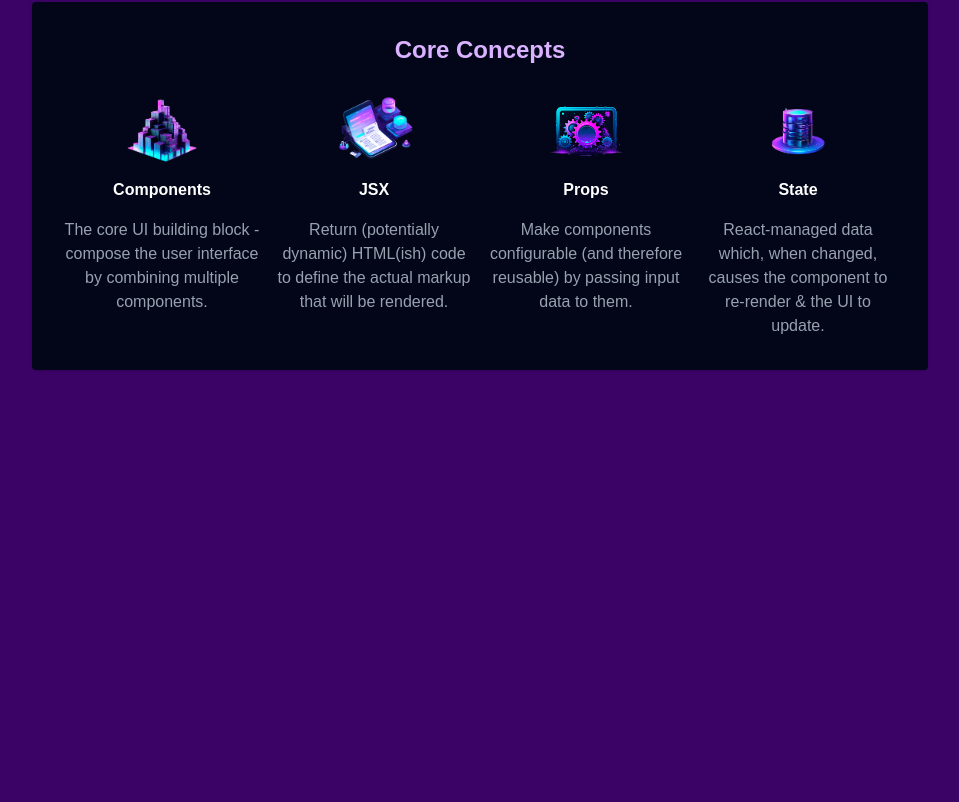
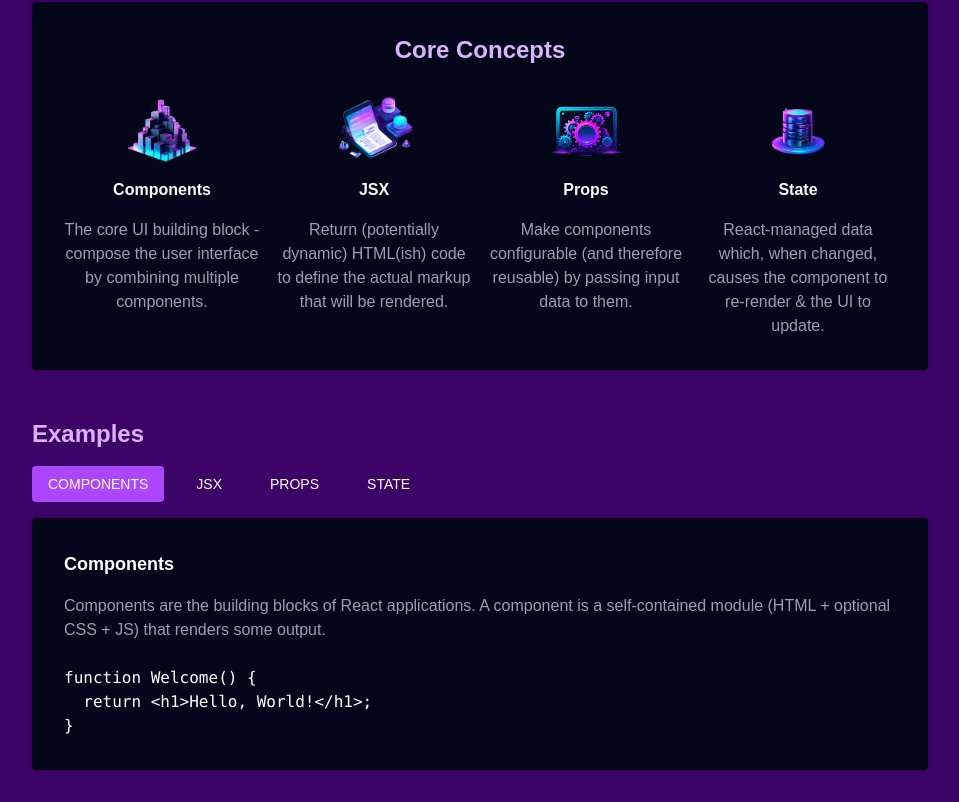
Before and after one commit to mfgcorpusjr/react-essentials, a React (Vite) app: page / in a window 1280 px wide. Shown: the part 354-1156 px from the top of the page, without its empty margins (160-1119 px from the left). Before the commit the page ends 800 px from the top, so only its background shows below. Built offline with nearby package versions, Linux system fonts and the light colour scheme; a web font is replaced by a local one.

Commit message:
Section: Examples

```diff
--- a/src/App.tsx
+++ b/src/App.tsx
@@ -1,12 +1,13 @@
 import Header from "@/components/Header";
 import CoreConcepts from "@/components/CoreConcepts";
+import Examples from "@/components/Examples";
 
 export default function App() {
   return (
     <div className="max-w-4xl mx-auto space-y-12">
       <Header />
-
       <CoreConcepts />
+      <Examples />
     </div>
   );
 }
--- /dev/null
+++ b/src/components/ExampleContent.tsx
@@ -0,0 +1,17 @@
+import { type Example } from "@/types";
+
+type ExampleContentProps = {
+  example: Example;
+};
+
+export default function ExampleContent({ example }: ExampleContentProps) {
+  return (
+    <>
+      <h3 className="mb-4 text-white text-lg font-bold">{example.title}</h3>
+      <p className="text-gray-400">{example.description}</p>
+      <pre className="text-white overflow-x-auto">
+        <code>{example.code}</code>
+      </pre>
+    </>
+  );
+}
--- /dev/null
+++ b/src/components/Examples.tsx
@@ -0,0 +1,21 @@
+import Tabs from "@/components/Tabs";
+import ExampleContent from "@/components/ExampleContent";
+
+import { EXAMPLES } from "@/data";
+
+export default function Examples() {
+  const tabs = [];
+  for (const key in EXAMPLES) {
+    tabs.push({
+      label: key.toUpperCase(),
+      content: <ExampleContent example={EXAMPLES[key]} />,
+    });
+  }
+
+  return (
+    <div className="space-y-4">
+      <h2 className="text-2xl text-purple-300 font-bold">Examples</h2>
+      <Tabs tabs={tabs} />
+    </div>
+  );
+}
--- /dev/null
+++ b/src/components/TabButton.tsx
@@ -0,0 +1,18 @@
+import type { ComponentProps } from "react";
+import { twMerge } from "tailwind-merge";
+
+type TabButtonProps = {
+  isActive?: boolean;
+} & ComponentProps<"button">;
+
+export default function TabButton({ isActive, ...rest }: TabButtonProps) {
+  return (
+    <button
+      {...rest}
+      className={twMerge(
+        "px-4 py-2 rounded text-white text-sm cursor-pointer hover:bg-slate-950 transition-colors duration-500",
+        isActive ? "bg-purple-500 hover:bg-purple-500" : ""
+      )}
+    />
+  );
+}
--- /dev/null
+++ b/src/components/Tabs.tsx
@@ -0,0 +1,32 @@
+import { useState, type ReactNode } from "react";
+
+import TabButton from "@/components/TabButton";
+
+type TabsProps = {
+  defaultIndex?: number;
+  tabs: { label: string; content: ReactNode }[];
+};
+
+export default function Tabs({ defaultIndex = 0, tabs }: TabsProps) {
+  const [selectedIndex, setSelectedIndex] = useState(defaultIndex);
+
+  return (
+    <div className="space-y-4">
+      <div className="space-x-4">
+        {tabs.map((tab, index) => (
+          <TabButton
+            key={tab.label}
+            isActive={index === selectedIndex}
+            onClick={() => setSelectedIndex(index)}
+          >
+            {tab.label}
+          </TabButton>
+        ))}
+      </div>
+
+      <div className="bg-slate-950 p-8 rounded shadow">
+        {tabs[selectedIndex].content}
+      </div>
+    </div>
+  );
+}
--- a/src/data.ts
+++ b/src/data.ts
@@ -1,4 +1,4 @@
-import { type CoreConcept } from "@/types";
+import { type CoreConcept, type Examples } from "@/types";
 
 import componentsImg from "@/assets/images/components.png";
 import jsxImg from "@/assets/images/jsx.png";
@@ -32,7 +32,7 @@
   },
 ];
 
-export const EXAMPLES = {
+export const EXAMPLES: Examples = {
   components: {
     title: "Components",
     description:
--- a/src/types.ts
+++ b/src/types.ts
@@ -3,3 +3,13 @@
   title: string;
   description: string;
 };
+
+export type Example = {
+  title: string;
+  description: string;
+  code: string;
+};
+
+export type Examples = {
+  [key: string]: Example;
+};
```
